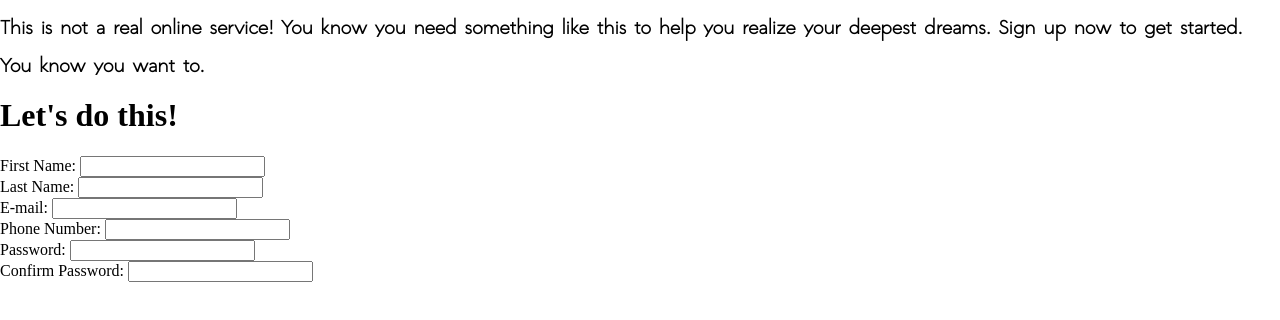
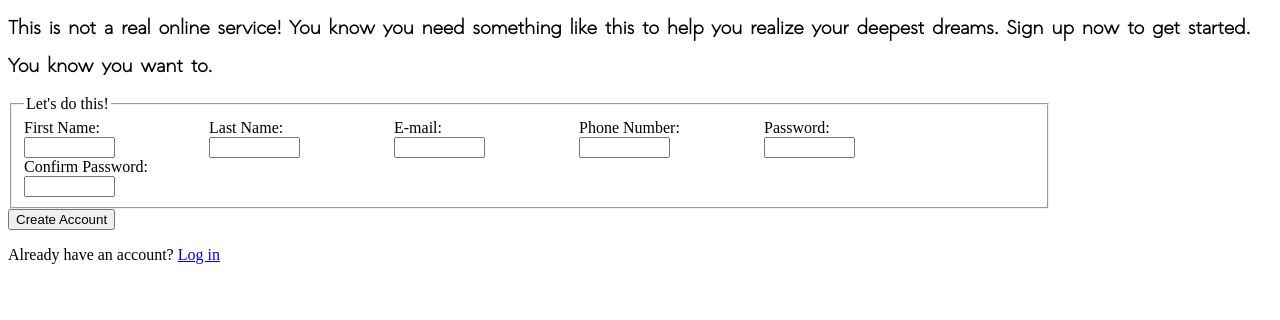
Before and after one commit to OGWhiskers/sign-up-form, a plain HTML site: page index.html in a window 1280 px wide. Drawn offline with Linux system fonts and the light colour scheme.

```diff
--- a/index.html
+++ b/index.html
@@ -5,7 +5,7 @@
     <meta http-equiv="X-UA-Compatible" content="IE=edge" />
     <meta name="viewport" content="width=device-width, initial-scale=1.0" />
     <link rel="stylesheet" href="style.css" />
-    <title>Document</title>
+    <title>Gym</title>
   </head>
     <div class="header-container">
         <p class="para">
@@ -15,8 +15,10 @@
           <p class="para">You know you want to.</p>
     </div>
 
-    <form action="" method="get" class="form-container">
-        <h1>Let's do this!</h1>
+    <form action="" method="get" class="form-container" id="form">
+
+        <fieldset class="fieldset">
+            <legend>Let's do this!</legend>
 
             <div class="form-row">
                 <label for="first_name">First Name: </label>
@@ -47,6 +49,11 @@
                 <label for="confirm-password">Confirm Password: </label>
                 <input type="password" name="confirm-password" id="confirm-password">
             </div>
+        </fieldset>
+
+
+        <button type="submit">Create Account</button>
+        <p>Already have an account? <a href="#form">Log in</a></p>
     </form>
     <!-- UNSPLASH PIC CREDIT:
     Photo by <a href="https://unsplash.com/@samuelgirven?utm_source=unsplash&utm_medium=referral&utm_content=creditCopyText">Samuel Girven</a> on <a href="https://unsplash.com/photos/VJ2s0c20qCo?utm_source=unsplash&utm_medium=referral&utm_content=creditCopyText">Unsplash</a> background
--- a/style.css
+++ b/style.css
@@ -1,7 +1,7 @@
 /* ADD CUSTOM FONTS: */
-body {
+/* body {
   margin: 0;
-}
+} */
 @font-face {
   font-family: "roboto";
   src: url("fonts/roboto-condensed-webfont.woff2") format("woff2"),
@@ -25,8 +25,24 @@ body {
   font-weight: normal;
   font-style: normal;
 }
+
 .para {
   font-size: 19px;
   font-weight: 900;
   font-family: "modern-age";
 }
+
+.fieldset {
+  display: flex;
+  flex-flow: row wrap;
+  max-width: 80%;
+}
+.form-row {
+  display: flex;
+  flex-flow: column;
+  box-sizing: border-box;
+}
+
+.form-row input {
+  width: 45%;
+}
```
Lines whose indentation alone changed are shown as unchanged.
